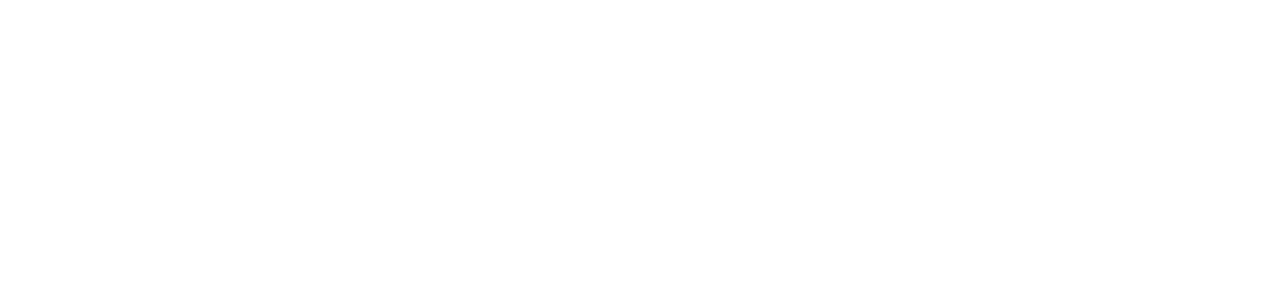
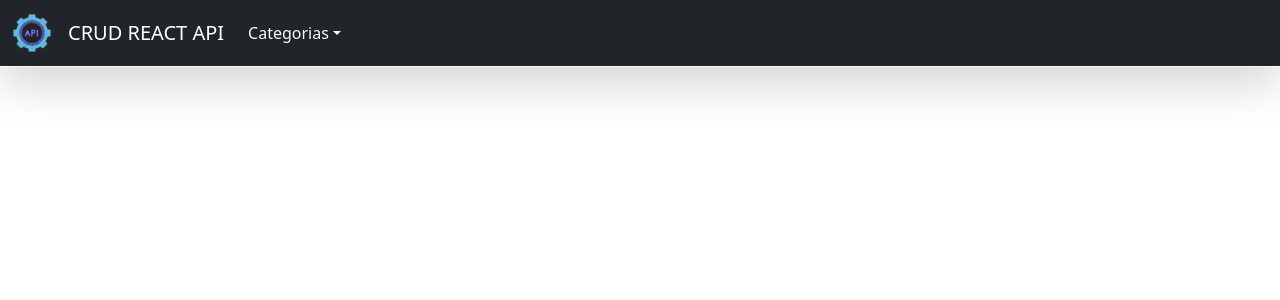
Before and after one commit to luisma08/store-vite-raect, a React (Vite) app: page / in a window 1280 px wide. Before the commit this address had no page. Shown: the top 300 px of the page. Built offline with nearby package versions, Linux system fonts and the light colour scheme.

Commit message:
creando componente main

```diff
--- a/index.html
+++ b/index.html
@@ -2,9 +2,9 @@
 <html lang="en">
   <head>
     <meta charset="UTF-8" />
-    <link rel="icon" type="image/svg+xml" href="/vite.svg" />
+    <link rel="icon" type="image/svg+xml" href="src/assets/api.webp" />
     <meta name="viewport" content="width=device-width, initial-scale=1.0" />
-    <title>Vite + React</title>
+    <title>CRUD REACT API</title>
   </head>
   <body>
     <div id="root"></div>
--- a/src/App.jsx
+++ b/src/App.jsx
@@ -1,15 +1,14 @@
 import {  Routes, Route, BrowserRouter } from "react-router-dom";
+import Header from "./components/section/Header";
+import Main from "./components/section/main";
 import ShowProducts from './components/ShowProducts';
 
 function App() {
   return (
-    <BrowserRouter>
-      <Routes>
-        <Route path='/store-vite-raect/' element={<ShowProducts />}>
-
-        </Route>
-      </Routes>
-    </BrowserRouter>
+    <>
+      <Header />
+      <Main />
+    </>
   )
 }
 
--- /dev/null
+++ b/src/components/section/Header.jsx
@@ -0,0 +1,36 @@
+import apiIcon from '../../assets/api.webp';
+
+const Header = () => {
+
+    return (
+        <header className="fixed-top shadow-lg border-bottom border-light">
+        <nav className="navbar navbar-expand-md navbar-dark bg-dark">
+          <div className="container-fluid">
+            <a className="navbar-brand" href="#">
+                <img src={apiIcon} alt="" width="40" height="40"/>
+            </a>
+            <a className="navbar-brand" href="#">
+                CRUD REACT API
+            </a>
+            <button className="navbar-toggler" type="button" data-bs-toggle="collapse" data-bs-target="#navbarSupportedContent" aria-controls="navbarSupportedContent" aria-expanded="false" aria-label="Toggle navigation">
+              <span className="navbar-toggler-icon"></span>
+            </button>
+            <div className="collapse navbar-collapse" id="navbarSupportedContent">
+              <ul className="navbar-nav me-auto mb-2 mb-lg-0">
+                <li className="nav-item dropdown">
+                  <a className="nav-link dropdown-toggle text-light" href="#" role="button" data-bs-toggle="dropdown" aria-expanded="false">
+                    Categorias
+                  </a>
+                  <ul className="dropdown-menu">
+                    <li><a className="dropdown-item category1" href="#prodyctos">productos</a></li>
+                  </ul>
+                </li>
+              </ul>
+            </div>
+          </div>
+        </nav>
+    </header>
+    );
+};
+
+export default Header;
--- /dev/null
+++ b/src/components/section/main.jsx
@@ -0,0 +1,16 @@
+import { BrowserRouter, Route, Routes } from "react-router-dom";
+import ShowProducts from "../ShowProducts";
+
+const Main = () => {
+    return(
+        <BrowserRouter>
+            <Routes>
+            <Route path='/store-vite-raect/' element={<ShowProducts />}>
+
+            </Route>
+            </Routes>
+      </BrowserRouter>
+    );
+};
+
+export default Main;
```
Also changed, not shown: src/assets/api-_1_.webp (added), src/assets/api.webp (added).
